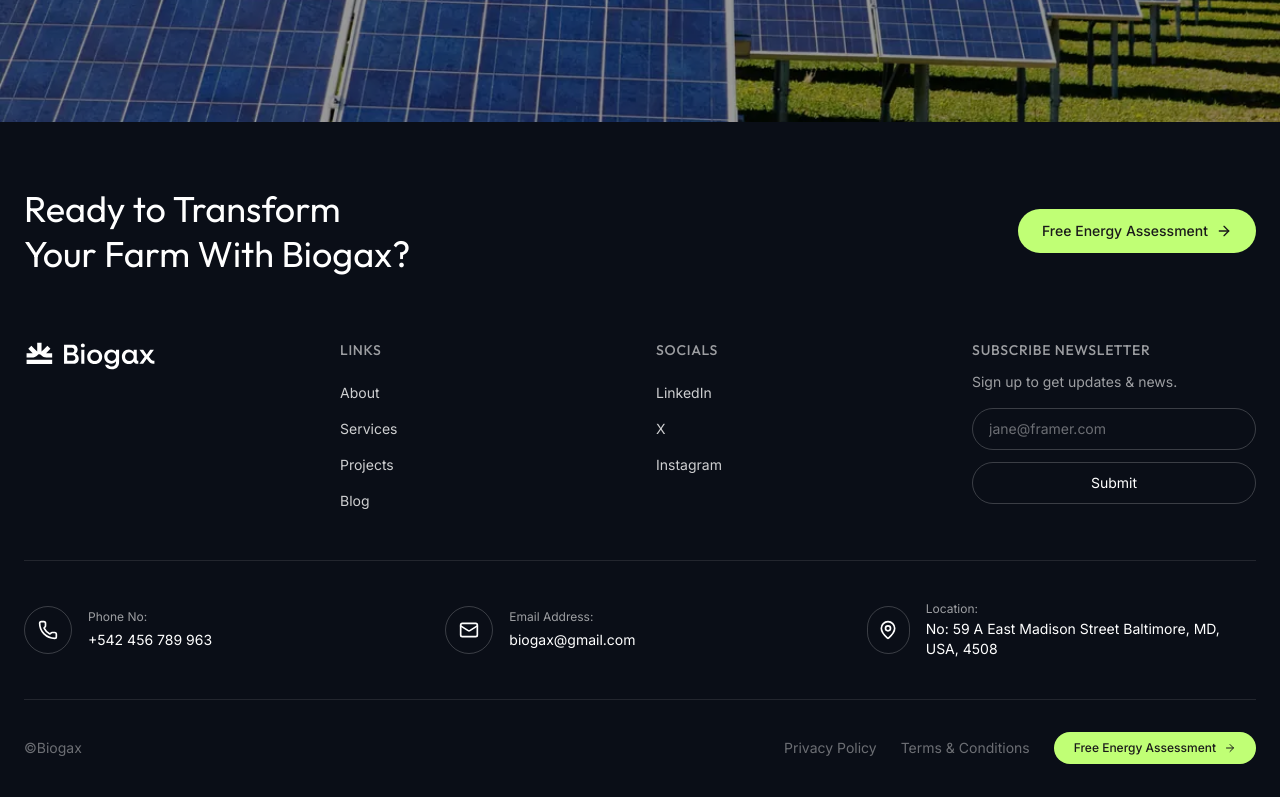
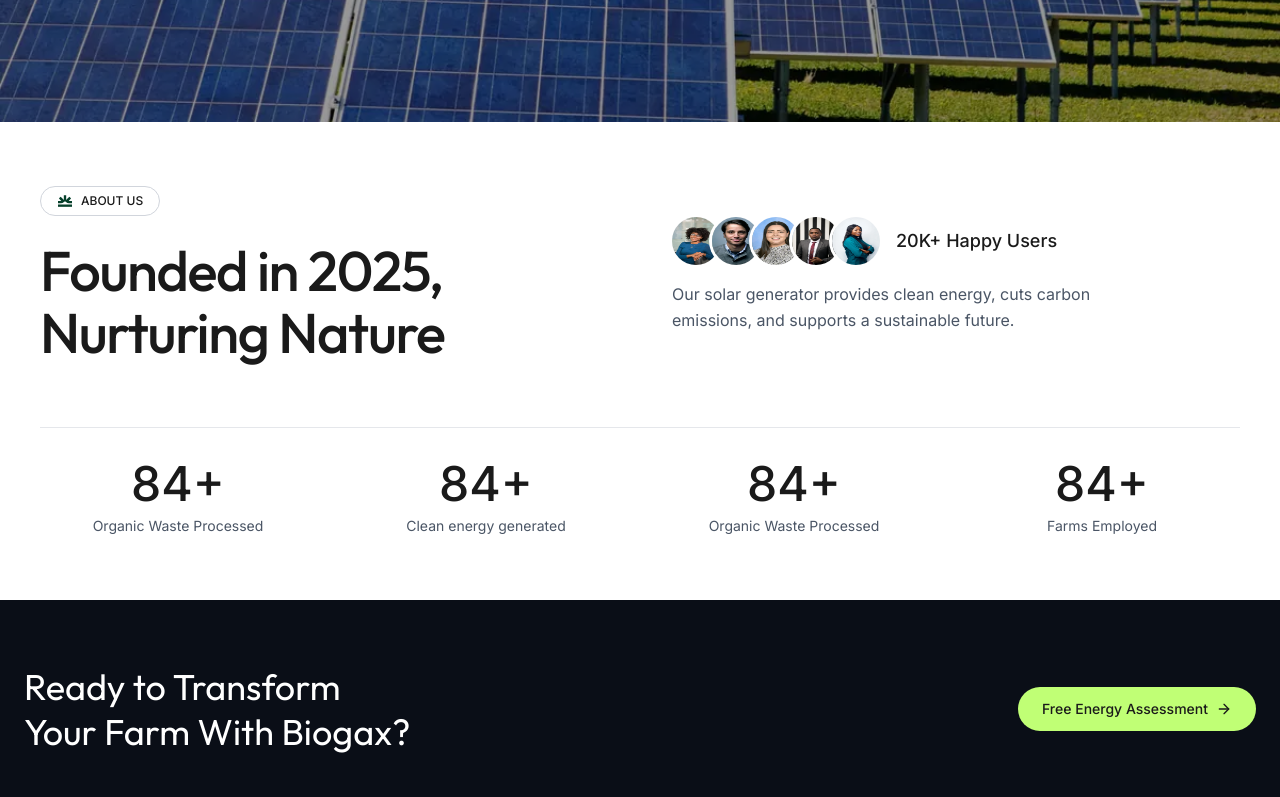
Before and after one commit to ugbodagadave/biogax, a React (Vite) app: page /about in a window 1280 px wide. Shown: the part 598-1395 px from the top of the page. Built offline with nearby package versions, Linux system fonts and the light colour scheme.

Commit message:
ABOUT US Components implementation

```diff
--- /dev/null
+++ b/src/components/AboutUs.tsx
@@ -0,0 +1,152 @@
+import { useRef, useEffect, useState } from 'react';
+import { motion, useInView } from 'framer-motion';
+import {
+    Avatar,
+    AvatarImage,
+    AvatarFallback,
+    AvatarGroup,
+} from './ui/avatar';
+
+const teamImages = [
+    '/team-1.webp',
+    '/team-2.webp',
+    '/team-3.webp',
+    '/team-4.webp',
+    '/team-5.webp',
+];
+
+const stats = [
+    { value: 84, suffix: '+', label: 'Organic Waste Processed' },
+    { value: 84, suffix: '+', label: 'Clean energy generated' },
+    { value: 84, suffix: '+', label: 'Organic Waste Processed' },
+    { value: 84, suffix: '+', label: 'Farms Employed' },
+];
+
+function useCountUp(end: number, duration: number = 2000, start: boolean = false) {
+    const [count, setCount] = useState(0);
+
+    useEffect(() => {
+        if (!start) return;
+
+        let startTime: number | null = null;
+        let animationFrame: number;
+
+        const animate = (currentTime: number) => {
+            if (startTime === null) startTime = currentTime;
+            const progress = Math.min((currentTime - startTime) / duration, 1);
+            const easeOutQuart = 1 - Math.pow(1 - progress, 4);
+            setCount(Math.floor(easeOutQuart * end));
+
+            if (progress < 1) {
+                animationFrame = requestAnimationFrame(animate);
+            }
+        };
+
+        animationFrame = requestAnimationFrame(animate);
+        return () => cancelAnimationFrame(animationFrame);
+    }, [end, duration, start]);
+
+    return count;
+}
+
+function AnimatedStat({ value, suffix, label, delay }: {
+    value: number;
+    suffix: string;
+    label: string;
+    delay: number;
+}) {
+    const ref = useRef<HTMLDivElement>(null);
+    const isInView = useInView(ref, { once: true, margin: '-100px' });
+    const [shouldAnimate, setShouldAnimate] = useState(false);
+
+    useEffect(() => {
+        if (isInView) {
+            const timer = setTimeout(() => setShouldAnimate(true), delay);
+            return () => clearTimeout(timer);
+        }
+    }, [isInView, delay]);
+
+    const count = useCountUp(value, 2000, shouldAnimate);
+
+    return (
+        <div ref={ref} className="flex flex-col items-center text-center">
+            <motion.span
+                initial={{ opacity: 0, y: 20 }}
+                animate={shouldAnimate ? { opacity: 1, y: 0 } : {}}
+                transition={{ duration: 0.5 }}
+                className="font-heading text-4xl md:text-5xl font-medium text-[#1a1a1a] mb-2 leading-none"
+            >
+                {count}{suffix}
+            </motion.span>
+            <span className="text-sm text-gray-600">{label}</span>
+        </div>
+    );
+}
+
+export function AboutUs() {
+    return (
+        <section className="bg-white py-[var(--spacing-section-pt-desktop)] px-6 max-md:py-[var(--spacing-section-pt-mobile)]">
+            <div className="max-w-[1200px] mx-auto">
+                {/* Top Section: Two columns on desktop */}
+                <div className="grid lg:grid-cols-2 gap-12 lg:gap-16 mb-16">
+                    {/* Left Column: Badge + Headline */}
+                    <div className="flex flex-col items-start">
+                        {/* Pill Badge */}
+                        <span className="inline-flex items-center gap-2 px-4 py-1.5 text-xs font-medium text-[#1a1a1a] border border-gray-300 rounded-full mb-6">
+                            <img
+                                src="/badge-icon.svg"
+                                alt=""
+                                className="w-4 h-4"
+                            />
+                            ABOUT US
+                        </span>
+
+                        {/* Headline */}
+                        <h2 className="font-heading text-4xl md:text-5xl lg:text-[3.5rem] font-medium leading-[1.1] tracking-tight text-[#1a1a1a]">
+                            Founded in 2025,<br />
+                            Nurturing Nature
+                        </h2>
+                    </div>
+
+                    {/* Right Column: Avatars + Text */}
+                    <div className="flex flex-col justify-center">
+                        <div className="flex flex-col sm:flex-row sm:items-center gap-4 mb-4">
+                            {/* Overlapping Avatars */}
+                            <AvatarGroup className="*:data-[slot=avatar]:ring-white *:data-[slot=avatar]:ring-[3px]">
+                                {teamImages.map((src, index) => (
+                                    <Avatar key={index} className="size-12">
+                                        <AvatarImage src={src} alt={`Team member ${index + 1}`} />
+                                        <AvatarFallback>TM</AvatarFallback>
+                                    </Avatar>
+                                ))}
+                            </AvatarGroup>
+
+                            {/* Happy Users Text */}
+                            <span className="text-lg font-medium text-[#1a1a1a]">
+                                20K+ Happy Users
+                            </span>
+                        </div>
+
+                        {/* Supporting Text */}
+                        <p className="text-gray-600 text-base leading-relaxed max-w-[450px]">
+                            Our solar generator provides clean energy, cuts carbon emissions, and supports a sustainable future.
+                        </p>
+                    </div>
+                </div>
+
+                {/* Stats Grid */}
+                <div className="grid grid-cols-2 md:grid-cols-4 gap-8 pt-8 border-t border-gray-200">
+                    {stats.map((stat, index) => (
+                        <AnimatedStat
+                            key={`${stat.label}-${index}`}
+                            value={stat.value}
+                            suffix={stat.suffix}
+                            label={stat.label}
+                            delay={index * 150}
+                        />
+                    ))}
+                </div>
+            </div>
+        </section>
+    );
+}
--- /dev/null
+++ b/src/components/ui/avatar.tsx
@@ -0,0 +1,107 @@
+import * as React from "react"
+import { Avatar as AvatarPrimitive } from "radix-ui"
+
+import { cn } from "../../lib/utils"
+
+function Avatar({
+  className,
+  size = "default",
+  ...props
+}: React.ComponentProps<typeof AvatarPrimitive.Root> & {
+  size?: "default" | "sm" | "lg"
+}) {
+  return (
+    <AvatarPrimitive.Root
+      data-slot="avatar"
+      data-size={size}
+      className={cn(
+        "group/avatar relative flex size-8 shrink-0 overflow-hidden rounded-full select-none data-[size=lg]:size-10 data-[size=sm]:size-6",
+        className
+      )}
+      {...props}
+    />
+  )
+}
+
+function AvatarImage({
+  className,
+  ...props
+}: React.ComponentProps<typeof AvatarPrimitive.Image>) {
+  return (
+    <AvatarPrimitive.Image
+      data-slot="avatar-image"
+      className={cn("aspect-square size-full", className)}
+      {...props}
+    />
+  )
+}
+
+function AvatarFallback({
+  className,
+  ...props
+}: React.ComponentProps<typeof AvatarPrimitive.Fallback>) {
+  return (
+    <AvatarPrimitive.Fallback
+      data-slot="avatar-fallback"
+      className={cn(
+        "bg-muted text-muted-foreground flex size-full items-center justify-center rounded-full text-sm group-data-[size=sm]/avatar:text-xs",
+        className
+      )}
+      {...props}
+    />
+  )
+}
+
+function AvatarBadge({ className, ...props }: React.ComponentProps<"span">) {
+  return (
+    <span
+      data-slot="avatar-badge"
+      className={cn(
+        "bg-primary text-primary-foreground ring-background absolute right-0 bottom-0 z-10 inline-flex items-center justify-center rounded-full ring-2 select-none",
+        "group-data-[size=sm]/avatar:size-2 group-data-[size=sm]/avatar:[&>svg]:hidden",
+        "group-data-[size=default]/avatar:size-2.5 group-data-[size=default]/avatar:[&>svg]:size-2",
+        "group-data-[size=lg]/avatar:size-3 group-data-[size=lg]/avatar:[&>svg]:size-2",
+        className
+      )}
+      {...props}
+    />
+  )
+}
+
+function AvatarGroup({ className, ...props }: React.ComponentProps<"div">) {
+  return (
+    <div
+      data-slot="avatar-group"
+      className={cn(
+        "*:data-[slot=avatar]:ring-background group/avatar-group flex -space-x-2 *:data-[slot=avatar]:ring-2",
+        className
+      )}
+      {...props}
+    />
+  )
+}
+
+function AvatarGroupCount({
+  className,
+  ...props
+}: React.ComponentProps<"div">) {
+  return (
+    <div
+      data-slot="avatar-group-count"
+      className={cn(
+        "bg-muted text-muted-foreground ring-background relative flex size-8 shrink-0 items-center justify-center rounded-full text-sm ring-2 group-has-data-[size=lg]/avatar-group:size-10 group-has-data-[size=sm]/avatar-group:size-6 [&>svg]:size-4 group-has-data-[size=lg]/avatar-group:[&>svg]:size-5 group-has-data-[size=sm]/avatar-group:[&>svg]:size-3",
+        className
+      )}
+      {...props}
+    />
+  )
+}
+
+export {
+  Avatar,
+  AvatarImage,
+  AvatarFallback,
+  AvatarBadge,
+  AvatarGroup,
+  AvatarGroupCount,
+}
--- a/src/components/ui/badge.tsx
+++ b/src/components/ui/badge.tsx
@@ -2,7 +2,7 @@ import * as React from "react"
 import { Slot } from "@radix-ui/react-slot"
 import { cva, type VariantProps } from "class-variance-authority"
 
-import { cn } from "@/lib/utils"
+import { cn } from "../../lib/utils"
 
 const badgeVariants = cva(
   "inline-flex items-center justify-center rounded-full border border-transparent px-2 py-0.5 text-xs font-medium w-fit whitespace-nowrap shrink-0 [&>svg]:size-3 gap-1 [&>svg]:pointer-events-none focus-visible:border-ring focus-visible:ring-ring/50 focus-visible:ring-[3px] aria-invalid:ring-destructive/20 dark:aria-invalid:ring-destructive/40 aria-invalid:border-destructive transition-[color,box-shadow] overflow-hidden",
--- a/src/components/ui/breadcrumb.tsx
+++ b/src/components/ui/breadcrumb.tsx
@@ -2,7 +2,7 @@ import * as React from "react"
 import { ChevronRight, MoreHorizontal } from "lucide-react"
 import { Slot } from "radix-ui"
 
-import { cn } from "@/lib/utils"
+import { cn } from "../../lib/utils"
 
 function Breadcrumb({ ...props }: React.ComponentProps<"nav">) {
   return <nav aria-label="breadcrumb" data-slot="breadcrumb" {...props} />
--- a/src/components/ui/button.tsx
+++ b/src/components/ui/button.tsx
@@ -2,7 +2,7 @@ import * as React from "react"
 import { Slot } from "@radix-ui/react-slot"
 import { cva, type VariantProps } from "class-variance-authority"
 
-import { cn } from "@/lib/utils"
+import { cn } from "../../lib/utils"
 
 const buttonVariants = cva(
   "inline-flex items-center justify-center gap-2 whitespace-nowrap rounded-md text-sm font-medium transition-all disabled:pointer-events-none disabled:opacity-50 [&_svg]:pointer-events-none [&_svg:not([class*='size-'])]:size-4 shrink-0 [&_svg]:shrink-0 outline-none focus-visible:border-ring focus-visible:ring-ring/50 focus-visible:ring-[3px] aria-invalid:ring-destructive/20 dark:aria-invalid:ring-destructive/40 aria-invalid:border-destructive",
--- a/src/components/ui/card.tsx
+++ b/src/components/ui/card.tsx
@@ -1,6 +1,6 @@
 import * as React from "react"
 
-import { cn } from "@/lib/utils"
+import { cn } from "../../lib/utils"
 
 function Card({ className, ...props }: React.ComponentProps<"div">) {
   return (
--- a/src/components/ui/input.tsx
+++ b/src/components/ui/input.tsx
@@ -1,6 +1,6 @@
 import * as React from "react"
 
-import { cn } from "@/lib/utils"
+import { cn } from "../../lib/utils"
 
 function Input({ className, type, ...props }: React.ComponentProps<"input">) {
   return (
--- a/src/pages/AboutPage.tsx
+++ b/src/pages/AboutPage.tsx
@@ -1,9 +1,11 @@
 import { AboutHero } from '../components/AboutHero';
+import { AboutUs } from '../components/AboutUs';
 
 export function AboutPage() {
     return (
         <main className="flex-1 w-full">
             <AboutHero />
+            <AboutUs />
         </main>
     );
 }
```
